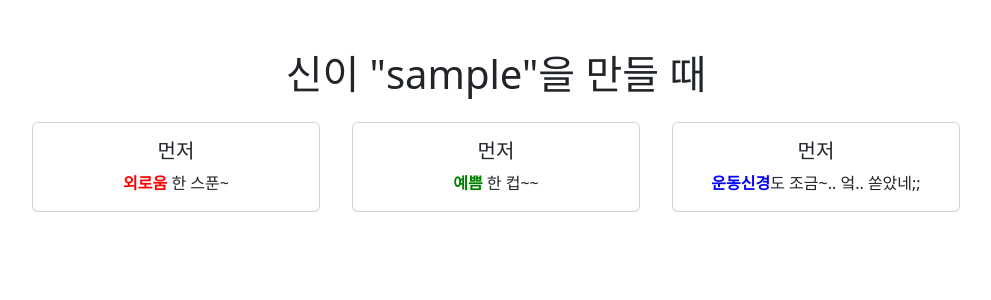
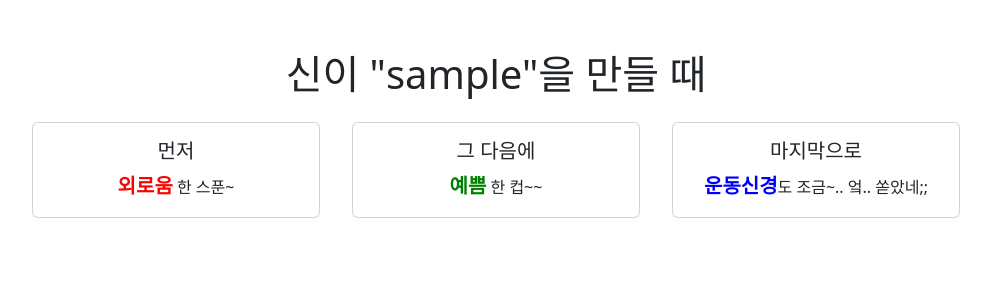
Before and after one commit to dahee325/django_practice, a Django app: a page that uses practice1_app/templates/godme.html in a window 1280 px wide. Shown: the top 300 px of the page, without its empty margins (144-1135 px from the left). Run offline with Django 5.2, Linux system fonts and the light colour scheme.

Commit message:
신이 나를 만들 때2

```diff
--- a/practice1/urls.py
+++ b/practice1/urls.py
@@ -22,4 +22,5 @@ urlpatterns = [
     path('admin/', admin.site.urls),
     path('profile/<username>/<int:userage>/', views.profile),
     path('godme/<username>/', views.godme),
+    path('godme2/<username>/', views.godme2),
 ]
--- a/practice1_app/templates/godme.html
+++ b/practice1_app/templates/godme.html
@@ -12,21 +12,21 @@
         <div class="card m-3" style="width: 18rem;">
             <div class="card-body">
                 <h5 class="card-title" style="text-align: center;">먼저</h5>
-                <p class="card-text" style="text-align: center;"><strong style="color: red">{{first_feel}}</strong> 한 스푼~</p>
+                <p class="card-text" style="text-align: center"><strong style="color: red; font-size: 20px;">{{first_feel}}</strong> 한 스푼~</p>
             </div>
         </div>
 
         <div class="card m-3" style="width: 18rem;">
             <div class="card-body">
-                <h5 class="card-title" style="text-align: center;">먼저</h5>
-                <p class="card-text" style="text-align: center;"><strong style="color: green">{{second_feel}}</strong> 한 컵~~</p>
+                <h5 class="card-title" style="text-align: center;">그 다음에</h5>
+                <p class="card-text" style="text-align: center;"><strong style="color: green; font-size: 20px;">{{second_feel}}</strong> 한 컵~~</p>
             </div>
         </div>
 
         <div class="card m-3" style="width: 18rem;">
             <div class="card-body">
-                <h5 class="card-title" style="text-align: center;">먼저</h5>
-                <p class="card-text" style="text-align: center;"><strong style="color: blue">{{third_feel}}</strong>도 조금~.. 엌.. 쏟았네;;</p>
+                <h5 class="card-title" style="text-align: center;">마지막으로</h5>
+                <p class="card-text" style="text-align: center;"><strong style="color: blue; font-size: 20px;">{{third_feel}}</strong>도 조금~.. 엌.. 쏟았네;;</p>
             </div>
         </div>
     </div>
--- a/practice1_app/views.py
+++ b/practice1_app/views.py
@@ -27,14 +27,13 @@ def godme(request, username):
         '인기쟁이',
         '부끄럼',
         '매너',
-        '진지함'
+        '진지함',
     ]
     feel = random.sample(feelings, 3)
     first_feel = feel[0]
     second_feel = feel[1]
     third_feel = feel[2]
-    # second_feel = random.choice(feelings)
-    # third_feel = random.choice(feelings)
+
     context = {
         'username': username,
         'first_feel': first_feel,
@@ -42,3 +41,30 @@ def godme(request, username):
         'third_feel' : third_feel,
     }
     return render(request, 'godme.html', context)
+
+def godme2(request, username):
+    feelings = [
+        '엉뚱함',
+        '잘생김',
+        '예쁨',
+        '똑똑함',
+        '멍청함',
+        '배려심',
+        '운동신경',
+        '먹보',
+        '게으름',
+        '욕심쟁이',
+        '외로움',
+        '겁쟁이',
+        '인기쟁이',
+        '부끄럼',
+        '매너',
+        '진지함',
+    ]
+    feelings = random.sample(feelings, 3)
+
+    context = {
+        'username': username,
+        'feelings': feelings,
+    }
+    return render(request, 'godme2.html', context)
```
Also changed, not shown: practice1_app/templates/godme2.html (added, +23 -0 lines).
